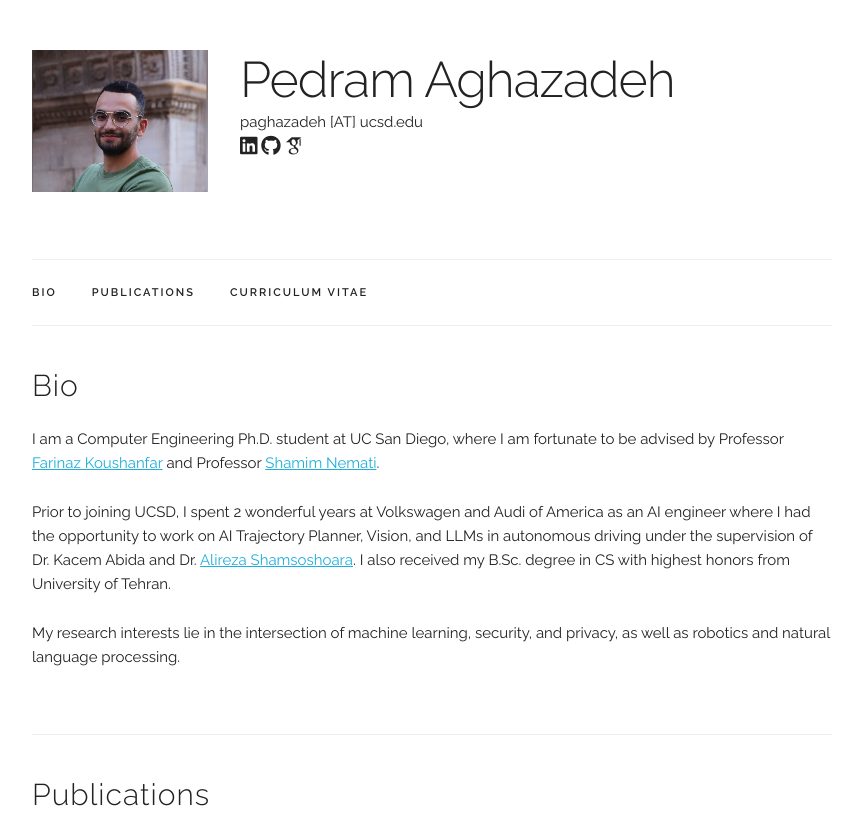
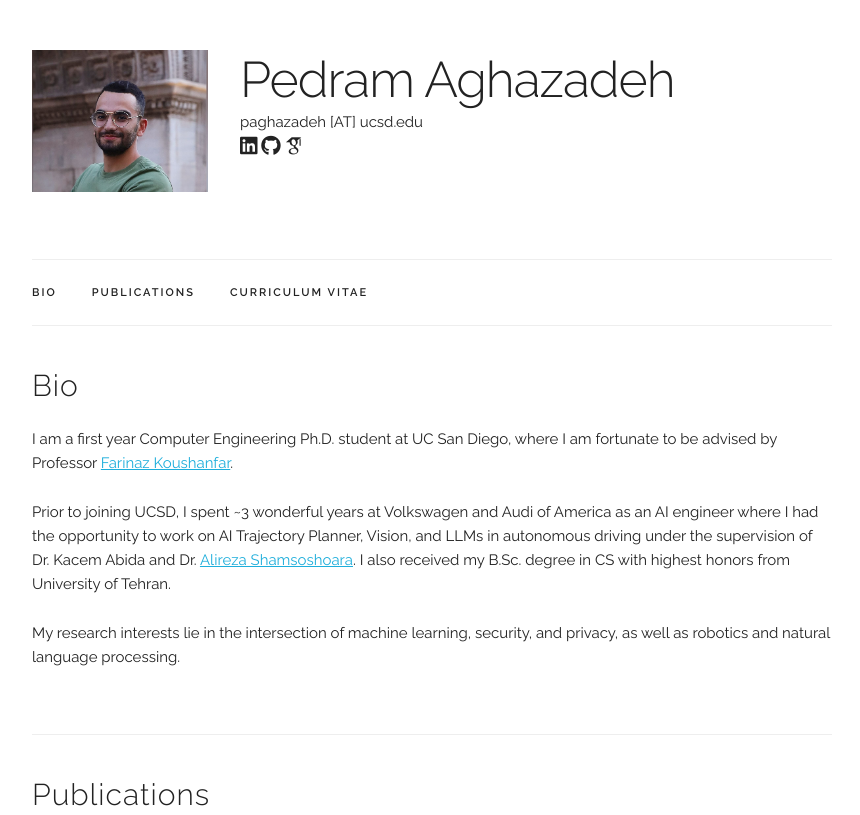
Before and after one commit to pedramaghazadeh/pedramaghazadeh.github.io, a Jekyll site: the page built from index.html, in a window 1280 px wide. Shown: the top 815 px of the page, without its empty margins (208-1068 px from the left). Built offline with Jekyll 4.4.1, drawn with Linux system fonts in a browser that asks for light colours; some web fonts are replaced; grey boxes are pictures that could not be loaded.

Commit message:
Minor update

```diff
--- a/index.html
+++ b/index.html
@@ -7,11 +7,11 @@ title: Home
   <h4>Bio</h4>
 
   <p>
-    I am a Computer Engineering Ph.D. student at UC San Diego, where I am fortunate to be
-    advised by Professor <a href="https://jacobsschool.ucsd.edu/people/profile/farinaz-koushanfar">Farinaz Koushanfar</a> and Professor <a href="https://www.nematilab.info/people/shamim/index.html">Shamim Nemati</a>.
+    I am a first year Computer Engineering Ph.D. student at UC San Diego, where I am fortunate to be
+    advised by Professor <a href="https://jacobsschool.ucsd.edu/people/profile/farinaz-koushanfar">Farinaz Koushanfar</a>.
   </p>
   <p>
-    Prior to joining UCSD, I spent 2 wonderful years at Volkswagen and Audi of America as an AI engineer where I had the opportunity to work on AI Trajectory Planner, Vision, and LLMs in autonomous driving under the supervision of Dr. Kacem Abida and Dr. <a href="https://alirezashamsoshoara.github.io">Alireza Shamsoshoara</a>.
+    Prior to joining UCSD, I spent ~3 wonderful years at Volkswagen and Audi of America as an AI engineer where I had the opportunity to work on AI Trajectory Planner, Vision, and LLMs in autonomous driving under the supervision of Dr. Kacem Abida and Dr. <a href="https://alirezashamsoshoara.github.io">Alireza Shamsoshoara</a>.
     I also received my B.Sc. degree in CS with highest honors from University of Tehran.
   </p>
 
```
